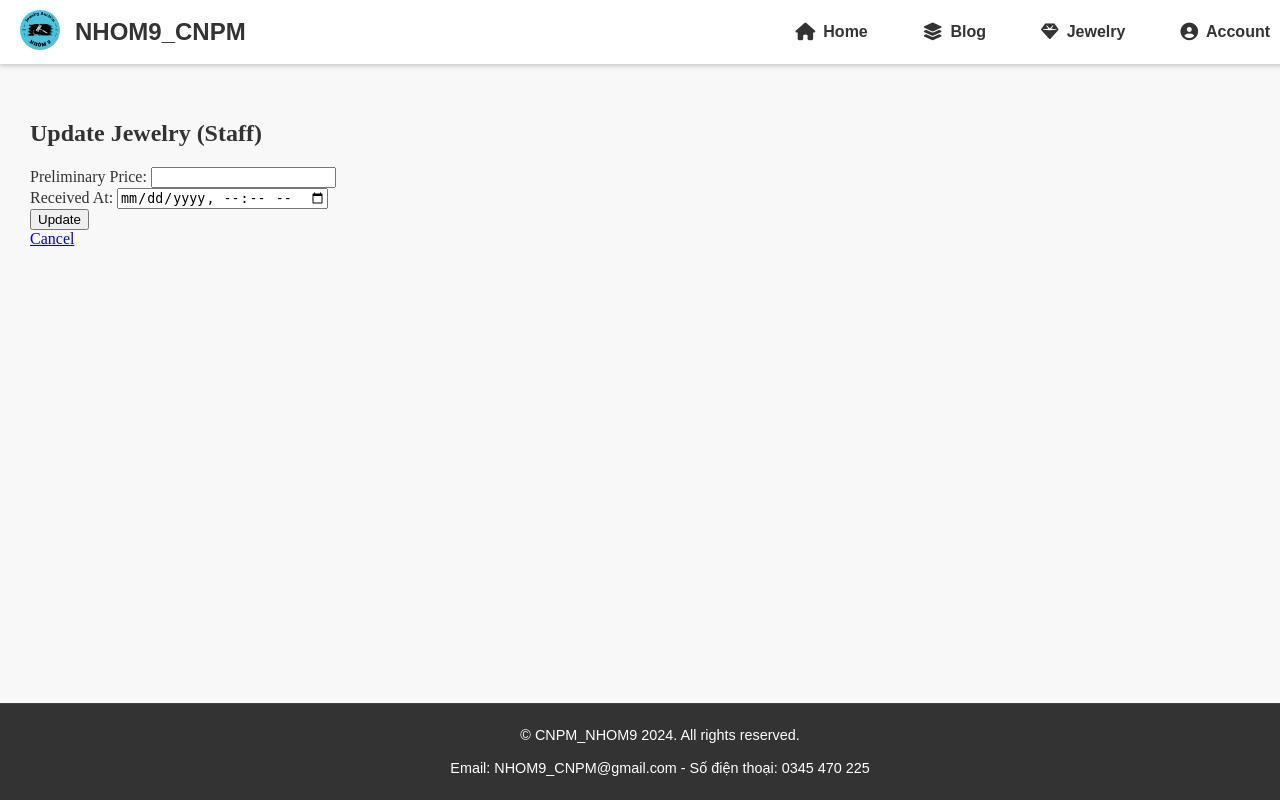
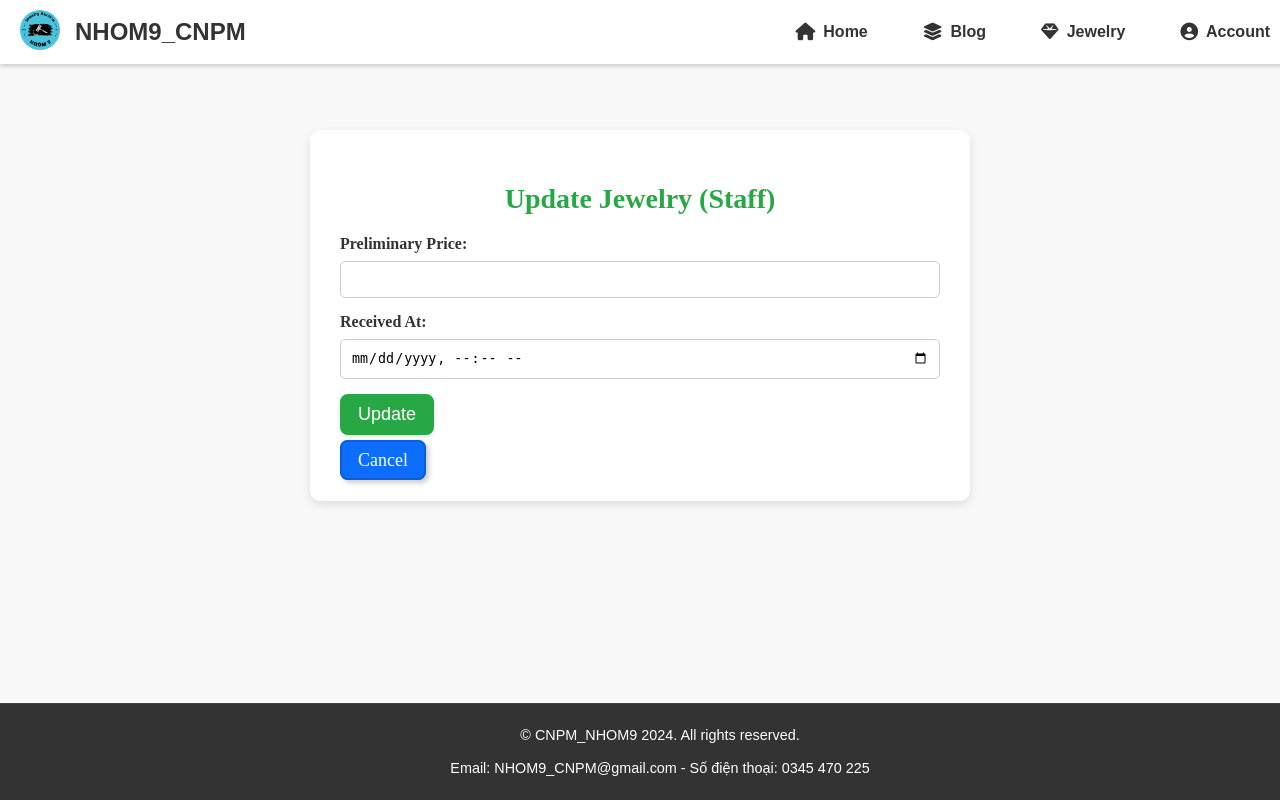
Before and after one commit to PeHatHat/Nhom9_CNPM, a Django app: template jewelry_auction/templates/jewelry/jewelry_update_by_staff.html in a window 1280 px wide. Run offline with Django 5.2, Linux system fonts and the light colour scheme; the template is opened without the code that fills it, so the values that code supplies are empty; some libraries are stand-ins or nearby versions.

Commit message:
fixx ss3 :((((

```diff
--- a/jewelry_auction/static/css/jewelry/jewelry_create.css
+++ b/jewelry_auction/static/css/jewelry/jewelry_create.css
@@ -1,8 +1,5 @@
 /* jewelry_create.css */
 
-/* ... Các phần CSS khác giữ nguyên ... */
-
-/* Khu vực chính */
 .create-container {
     max-width: 700px;
     margin: 30px auto;
--- a/jewelry_auction/static/css/jewelry/jewelry_update_by_staff.css
+++ b/jewelry_auction/static/css/jewelry/jewelry_update_by_staff.css
@@ -1,86 +1,80 @@
-/* jewelry_reject.css */
+/* jewelry_update_by_staff.css */
 
 body {
   font-family: "Segoe UI", Tahoma, Geneva, Verdana, sans-serif;
+  background-color: #f8f8f8;
   min-height: 100vh;
-    background-color: #f8f8f8; /* Màu nền của trang */
 }
 
-  /* Khu vực chính */
-  .reject-container {
+.update-container {
   max-width: 600px;
   margin: 30px auto;
   padding: 30px;
   border-radius: 10px;
   background-color: #fff;
   box-shadow: 0px 4px 10px rgba(0, 0, 0, 0.1);
-    position: relative;
 }
-  /* Tạo lớp phủ mờ */
-  .reject-container::before {
-    content: "";
-    position: fixed; /* Fix vị trí */
-    top: 0;
-    left: 0;
-    width: 100%;
-    height: 100%;
-    background-color: rgba(0, 0, 0, 0.5); /* Màu nền mờ */
-    z-index: -1; /* Đặt lớp phủ ở dưới */
-  }
-  /* Tiêu đề */
-  .reject-container h2 {
+
+.update-container h2 {
   font-size: 28px;
   margin-bottom: 20px;
   text-align: center;
-    color: #dc3545; /* Màu đỏ */
+  color: #28a745; /* Màu xanh lá */
 }
 
-  /* Đoạn văn bản */
-  .reject-container p {
-    font-size: 18px;
-    margin-bottom: 30px;
-    text-align: center;
-    line-height: 1.6;
-    color: #555;
+.update-form label {
+  display: block;
+  margin-bottom: 8px;
+  font-weight: bold;
 }
 
-  /* Form */
-  .reject-form {
-    display: flex;
-    justify-content: center;
-    align-items: center;
+.update-form input[type="number"],
+.update-form input[type="datetime-local"] {
+  width: 100%;
+  padding: 10px;
+  margin-bottom: 15px;
+  border: 1px solid #ccc;
+  border-radius: 5px;
+  box-sizing: border-box;
 }
 
-  /* Nút Reject */
-  .reject-form button[type="submit"] {
-    background-color: #dc3545; /* Màu đỏ */
+.update-form button[type="submit"] {
+  background-color: #28a745; /* Màu xanh lá */
   color: white;
-    padding: 12px 25px;
-    margin-right: 15px; /* Cách nút Cancel */
-    border: none;
-    border-radius: 5px;
+  padding: 8px 16px;
+  border: 2px solid #28a745 ;
+  border-radius: 8px;
   cursor: pointer;
   font-size: 18px;
   transition: background-color 0.3s ease;
   box-shadow: 0px 2px 5px rgba(0, 0, 0, 0.1);
+  margin-bottom: 15px;
+  margin: 0 auto
+  width: 150px;
 }
 
-  .reject-form button[type="submit"]:hover {
-    background-color: #c82333; /* Màu đỏ đậm hơn khi hover */
+.update-form button[type="submit"]:hover {
+  background-color: #218838; /* Màu xanh lá đậm hơn khi hover */
 }
 
-  /* Nút Cancel */
-  .reject-form .cancel-button {
-    background-color: #6c757d; /* Màu xám */
-    color: white;
-    padding: 12px 25px;
-    border: none;
-    border-radius: 5px;
-    cursor: pointer;
+/* Định dạng nút Cancel */
+.cancel-link {
+  width: 150px; /* Chiều rộng cố định */
+  margin: 0 auto; /* Căn giữa nút, chỉnh margin-top thành 0 */
+  padding: 8px 16px;
+  text-align: center;
+  text-decoration: none;
+  color: #fff; /* Màu chữ trắng */
+  background-color: #0d6efd; /* Màu nền xanh dương */
+  border: 2px solid #0b5ed7; /* Viền xanh dương đậm */
+  border-radius: 8px; /* Bo tròn góc */
   font-size: 18px;
-    text-decoration: none; /* Bỏ gạch chân */
+  box-shadow: 3px 3px 5px rgba(0, 0, 0, 0.2); /* Đổ bóng */
+  transition: all 0.2s ease; /* Hiệu ứng chuyển đổi */
 }
 
-  .reject-form .cancel-button:hover {
-    background-color: #5a6268; /* Màu xám đậm hơn khi hover */
+.cancel-link:hover {
+  background-color: #0b5ed7; /* Màu nền xanh dương đậm hơn khi hover */
+  box-shadow: 2px 2px 4px rgba(0, 0, 0, 0.3); /* Đổ bóng đậm hơn khi hover */
+  transform: translateY(-2px); /* Nâng lên một chút khi hover */
 }
--- a/jewelry_auction/templates/jewelry/jewelry_update_by_staff.html
+++ b/jewelry_auction/templates/jewelry/jewelry_update_by_staff.html
@@ -6,22 +6,23 @@
 {% endblock %}
 
 {% block content %}
-<h2>Update Jewelry (Staff)</h2>
-<form method="post">
+<div class="update-container">
+  <h2>Update Jewelry (Staff)</h2>
+  <form method="post" class="update-form">
     {% csrf_token %}
     <label for="preliminary_price">Preliminary Price:</label>
-    <input type="number" name="preliminary_price" value="{{ jewelry.preliminary_price }}" step="0.01" required><br>
+    <input type="number" name="preliminary_price" value="{{ jewelry.preliminary_price }}" step="0.01" required>
 
-    <!-- Chỉ hiển thị final_price nếu người dùng là manager -->
     {% if user.role == 'MANAGER' %}
-        <label for="final_price">Final Price:</label>
-        <input type="number" name="final_price" value="{{ jewelry.final_price }}" step="0.01" required><br>
+    <label for="final_price">Final Price:</label>
+    <input type="number" name="final_price" value="{{ jewelry.final_price }}" step="0.01" required>
     {% endif %}
 
     <label for="received_at">Received At:</label>
-    <input type="datetime-local" name="received_at" value="{{ jewelry.received_at|date:'Y-m-d\TH:i' }}" required><br>
+    <input type="datetime-local" name="received_at" value="{{ jewelry.received_at|date:'Y-m-d\TH:i' }}" required>
 
     <button type="submit">Update</button>
-</form>
-<a href="{% url 'jewelry:jewelry-detail' jewelry.pk %}">Cancel</a>
+  </form>
+  <a href="{% url 'jewelry:jewelry-detail' jewelry.pk %}" class="cancel-link">Cancel</a>
+</div>
 {% endblock %}
```
Lines whose indentation alone changed are shown as unchanged.
